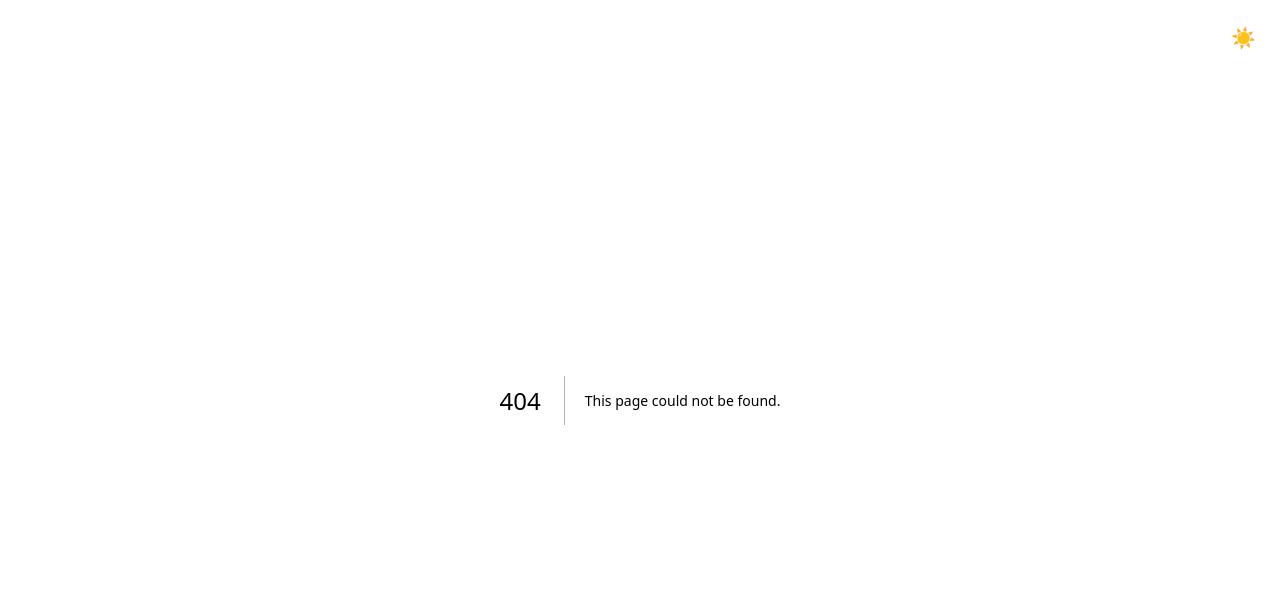
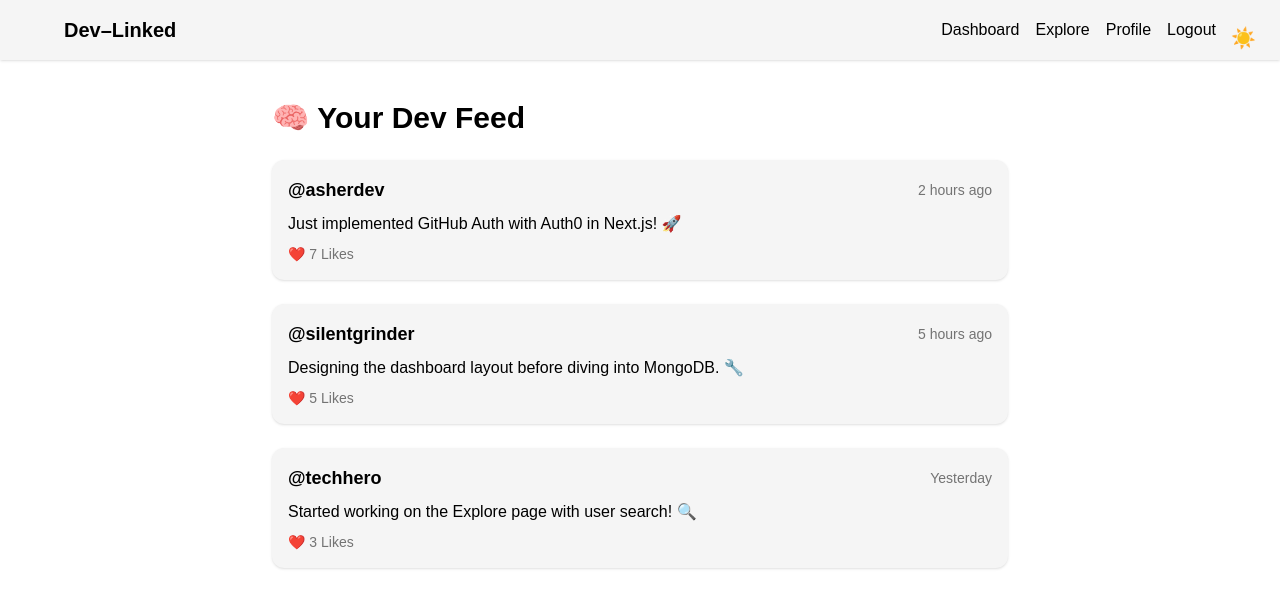
Before and after one commit to AsherDoesTechs/Dev-Linked, a Next.js app: page /dashboard in a window 1280 px wide. Before the commit this address had no page. Shown: the top 608 px of the page. Built offline with nearby package versions, Linux system fonts and the light colour scheme.

Commit message:
Added the inside paths

```diff
--- a/src/app/components/FeatureTabs.tsx
+++ b/src/app/components/FeatureTabs.tsx
@@ -1,4 +1,3 @@
-// src/app/components/FeatureTabs.tsx
 "use client";
 import { useState } from "react";
 import { AnimatePresence, motion } from "framer-motion";
@@ -14,7 +13,6 @@ import {
 } from "lucide-react";
 
 const allFeatures = [
-  // 🔐 Auth
   {
     title: "GitHub Auth",
     desc: "Login seamlessly using your GitHub account.",
@@ -28,7 +26,6 @@ const allFeatures = [
     icon: <LogIn className="w-6 h-6 text-emerald-500" />,
   },
 
-  // 📰 Feed
   {
     title: "Post Dev Logs",
     desc: "Share progress updates and status like mini-tweets.",
@@ -42,7 +39,6 @@ const allFeatures = [
     icon: <MessageSquareText className="w-6 h-6 text-emerald-500" />,
   },
 
-  // 💼 Showcase
   {
     title: "Showcase Projects",
     desc: "Highlight and link your best work directly from GitHub.",
@@ -56,7 +52,6 @@ const allFeatures = [
     icon: <FolderGit2 className="w-6 h-6 text-emerald-500" />,
   },
 
-  // 👥 Social
   {
     title: "Follow Developers",
     desc: "Build your dev circle by following like-minded peers.",
--- a/src/app/components/Navbar.tsx
+++ b/src/app/components/Navbar.tsx
@@ -0,0 +1,19 @@
+import Link from "next/link";
+
+export default function NavBar() {
+  return (
+    <nav className="bg-neutral-100 dark:bg-neutral-900 py-4 px-6 shadow">
+      <div className="flex justify-between items-center max-w-6xl mx-auto">
+        <Link href="/" className="font-bold text-xl">
+          Dev–Linked
+        </Link>
+        <div className="space-x-4">
+          <Link href="/dashboard">Dashboard</Link>
+          <Link href="/explore">Explore</Link>
+          <Link href="/profile">Profile</Link>
+          <a href="/api/auth/logout">Logout</a>
+        </div>
+      </div>
+    </nav>
+  );
+}
--- a/src/app/components/PostCard.tsx
+++ b/src/app/components/PostCard.tsx
@@ -0,0 +1,24 @@
+interface Post {
+  id: string;
+  username: string;
+  content: string;
+  timestamp: string;
+  likes: number;
+}
+
+interface PostCardProps {
+  post: Post;
+}
+
+export default function PostCard({ post }: PostCardProps) {
+  return (
+    <div className="bg-neutral-100 dark:bg-neutral-900 rounded-xl p-4 mb-6 shadow">
+      <div className="flex justify-between items-center mb-2">
+        <strong className="text-lg">@{post.username}</strong>
+        <span className="text-sm text-neutral-500">{post.timestamp}</span>
+      </div>
+      <p className="text-base">{post.content}</p>
+      <div className="text-sm text-neutral-500 mt-2">❤️ {post.likes} Likes</div>
+    </div>
+  );
+}
--- /dev/null
+++ b/src/app/dashboard/page.tsx
@@ -0,0 +1,50 @@
+import NavBar from "@/app/components/Navbar";
+import PostCard from "@/app/components/PostCard";
+
+export default function DashboardPage() {
+  // 🧪 Dummy post data (replace with real MongoDB data later)
+  const posts = [
+    {
+      id: "1",
+      username: "asherdev",
+      content: "Just implemented GitHub Auth with Auth0 in Next.js! 🚀",
+      timestamp: "2 hours ago",
+      likes: 7,
+    },
+    {
+      id: "2",
+      username: "silentgrinder",
+      content: "Designing the dashboard layout before diving into MongoDB. 🔧",
+      timestamp: "5 hours ago",
+      likes: 5,
+    },
+    {
+      id: "3",
+      username: "techhero",
+      content: "Started working on the Explore page with user search! 🔍",
+      timestamp: "Yesterday",
+      likes: 3,
+    },
+  ];
+
+  return (
+    <main className="min-h-screen bg-white dark:bg-neutral-950 text-black dark:text-white">
+      <NavBar />
+
+      <section className="max-w-3xl mx-auto px-4 py-10">
+        <h1 className="text-3xl font-bold mb-6">🧠 Your Dev Feed</h1>
+
+        {/* 🔥 DevLog Feed */}
+        {posts.map((post) => (
+          <PostCard key={post.id} post={post} />
+        ))}
+
+        {posts.length === 0 && (
+          <p className="text-neutral-500 mt-6 text-center">
+            No posts yet. Follow some devs or write your first DevLog!
+          </p>
+        )}
+      </section>
+    </main>
+  );
+}
--- a/src/app/lib/auth0-utils.ts
+++ /dev/null
@@ -1,21 +0,0 @@
-export async function exchangeCodeForToken(code: string) {
-  const response = await fetch(`${process.env.AUTH0_ISSUER_BASE_URL}/oauth/token`, {
-    method: 'POST',
-    headers: {
-      'Content-Type': 'application/json',
-    },
-    body: JSON.stringify({
-      grant_type: 'authorization_code',
-      client_id: process.env.AUTH0_CLIENT_ID!,
-      client_secret: process.env.AUTH0_CLIENT_SECRET!,
-      code,
-      redirect_uri: `${process.env.AUTH0_BASE_URL}/api/auth/callback`,
-    }),
-  })
-
-  if (!response.ok) {
-    throw new Error('Failed to exchange code for token')
-  }
-
-  return response.json()
-}
--- a/src/app/page.tsx
+++ b/src/app/page.tsx
@@ -1,12 +1,20 @@
 "use client";
 
+import { useEffect } from "react";
+import { useRouter } from "next/navigation";
 import { motion } from "framer-motion";
 import FeatureTabs from "@/app/components/FeatureTabs";
-import Link from "next/link";
 import useUser from "@/app/lib/useUser";
 
 export default function HomePage() {
   const { user, error, isLoading } = useUser();
+  const router = useRouter();
+
+  useEffect(() => {
+    if (!isLoading && user) {
+      router.push("/dashboard");
+    }
+  }, [user, isLoading, router]);
 
   return (
     <main className="min-h-screen bg-white text-black dark:bg-neutral-950 dark:text-white px-6 py-16 font-sans transition-colors duration-300">
```
Also changed, not shown: src/app/explore/page.tsx (added), src/app/profile/[username]/page.tsx (added).
